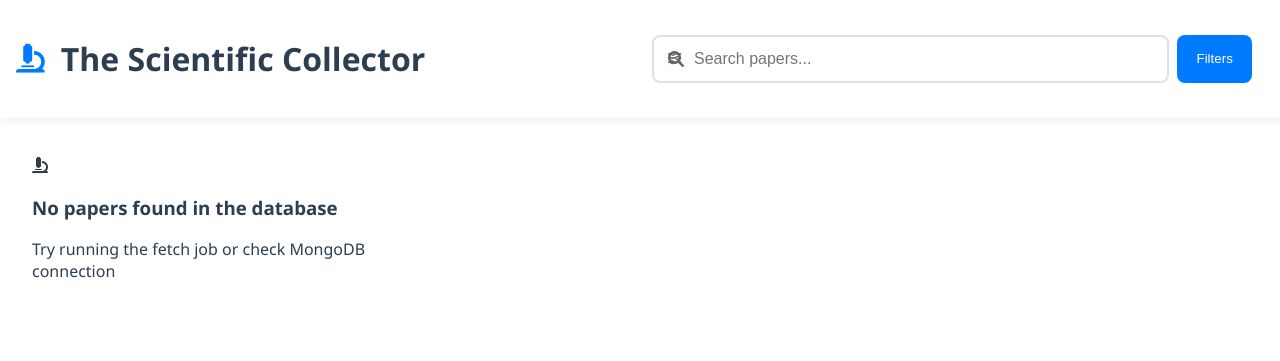
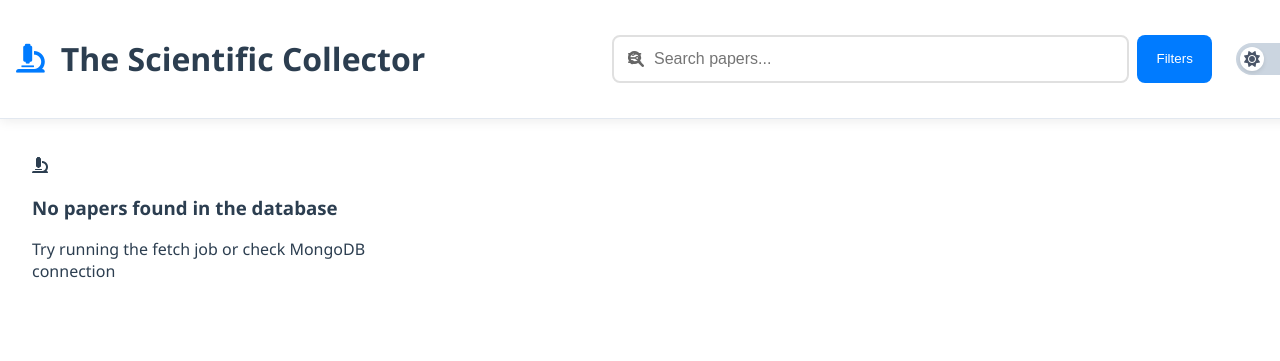
Before and after one commit to Ashmaawyy/the-collector-series, a Flask app: page / in a window 1280 px wide. Shown: the top 361 px of the page. Run offline with Flask 3, Linux system fonts and the light colour scheme; data that the repository does not hold is empty.

Commit message:
activated theme toggle switch ; )

```diff
--- a/the-scientefic-collector/app/static/script.js
+++ b/the-scientefic-collector/app/static/script.js
@@ -2,16 +2,26 @@ document.addEventListener("DOMContentLoaded", function () {
     // Theme Toggle
     const themeToggle = document.getElementById('theme-toggle');
     const applyTheme = (theme) => {
-      document.documentElement.classList.toggle('dark-mode', theme === 'dark');
-      localStorage.setItem('theme', theme);
+    document.documentElement.classList.toggle('dark-mode', theme === 'dark');
+    localStorage.setItem('theme', theme);
+
+    // Update toggle state
+    themeToggle.checked = theme === 'dark';
+
+    // Add smooth transition class
+    document.documentElement.classList.add('theme-transition');
+    setTimeout(() => {
+        document.documentElement.classList.remove('theme-transition');
+    }, 300);
     };
 
+    // Initial theme setup
+    const savedTheme = localStorage.getItem('theme') || 'light';
+    applyTheme(savedTheme);
+
     themeToggle.addEventListener('change', (e) => {
-      applyTheme(e.target.checked ? 'dark' : 'light');
+    applyTheme(e.target.checked ? 'dark' : 'light');
     });
-
-    // Apply saved theme
-    applyTheme(localStorage.getItem('theme') || 'light');
 
     loadMorePapers()
 
--- a/the-scientefic-collector/app/static/styles.css
+++ b/the-scientefic-collector/app/static/styles.css
@@ -1,3 +1,116 @@
+/* Theme Colors */
+:root {
+    --bg-color: #ffffff;
+    --text-color: #2d3748;
+    --header-bg: #f7fafc;
+    --border-color: #e2e8f0;
+    --card-bg: #ffffff;
+    --icon-color: #4a5568;
+    --toggle-bg: #cbd5e0;
+  }
+
+  .dark-mode {
+    --bg-color: #1a202c;
+    --text-color: #e2e8f0;
+    --header-bg: #2d3748;
+    --border-color: #4a5568;
+    --card-bg: #2d3748;
+    --icon-color: #cbd5e0;
+    --toggle-bg: #4a5568;
+  }
+
+  /* Theme Switch Container */
+  .theme-switch {
+    display: flex;
+    align-items: center;
+    gap: 0.5rem;
+  }
+
+  /* Toggle Switch */
+  .switch {
+    position: relative;
+    display: inline-block;
+    width: 60px;
+    height: 32px;
+  }
+
+  .switch input {
+    opacity: 0;
+    width: 0;
+    height: 0;
+  }
+
+  .slider {
+    position: absolute;
+    cursor: pointer;
+    top: 0;
+    left: 0;
+    right: 0;
+    bottom: 0;
+    background-color: var(--toggle-bg);
+    transition: all 0.4s cubic-bezier(0.23, 1, 0.32, 1);
+    border-radius: 16px;
+  }
+
+  .slider:before {
+    position: absolute;
+    content: "";
+    height: 24px;
+    width: 24px;
+    left: 4px;
+    bottom: 4px;
+    background-color: white;
+    transition: all 0.4s cubic-bezier(0.23, 1, 0.32, 1);
+    border-radius: 50%;
+    box-shadow: 0 2px 4px rgba(0, 0, 0, 0.1);
+  }
+
+  input:checked + .slider {
+    background-color: #48bb78;
+  }
+
+  input:checked + .slider:before {
+    transform: translateX(28px);
+  }
+
+  /* Theme Icons */
+  .theme-icons {
+    position: absolute;
+    display: flex;
+    justify-content: space-between;
+    width: 100%;
+    padding: 0 8px;
+    top: 50%;
+    transform: translateY(-50%);
+    pointer-events: none;
+  }
+
+  .theme-icons i {
+    color: var(--icon-color);
+    font-size: 1rem;
+    transition: opacity 0.3s ease;
+  }
+
+  .dark-mode .fa-sun { opacity: 0.5; }
+  :not(.dark-mode) .fa-moon { opacity: 0.5; }
+
+  /* Apply theme colors to body */
+  body {
+    background-color: var(--bg-color);
+    color: var(--text-color);
+    transition: background-color 0.3s ease, color 0.3s ease;
+  }
+
+  header {
+    background-color: var(--header-bg);
+    border-bottom: 1px solid var(--border-color);
+  }
+
+  .paper-card {
+    background-color: var(--card-bg);
+    border: 1px solid var(--border-color);
+  }
+
 /* Base Styles */
 :root {
     --primary: #007bff;
@@ -325,3 +438,7 @@
     transform: translateX(-50%);
     z-index: 1000;
 }
+
+.theme-transition * {
+    transition: background-color 0.3s ease, color 0.3s ease, border-color 0.3s ease !important;
+  }
--- a/the-scientefic-collector/app/templates/index.html
+++ b/the-scientefic-collector/app/templates/index.html
@@ -27,6 +27,10 @@
                 <label class="switch">
                     <input type="checkbox" id="theme-toggle">
                     <span class="slider"></span>
+                    <div class="theme-icons">
+                        <i class="fas fa-sun"></i>
+                        <i class="fas fa-moon"></i>
+                      </div>
                 </label>
             </div>
         </div>
```
